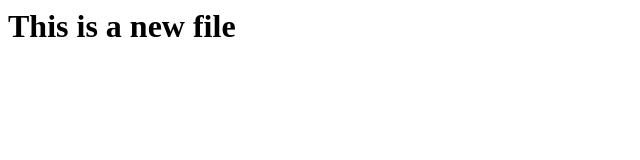
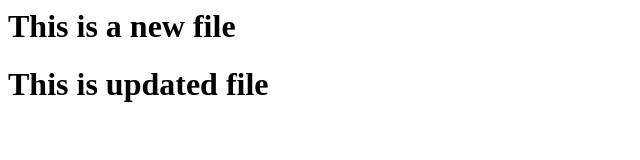
Before and after one commit to MOHAMMAD-FATHA/Practice, a plain HTML site: page index.html in a window 1280 px wide. Shown: the whole page, without its empty margins (0-640 px from the left). Drawn offline with Linux system fonts and the light colour scheme.

Commit message:
The updated HTML file

```diff
--- a/index.html
+++ b/index.html
@@ -1 +1,2 @@
 <h1>This is a new file</h1>
+<h1>This is updated file</h1>
```
